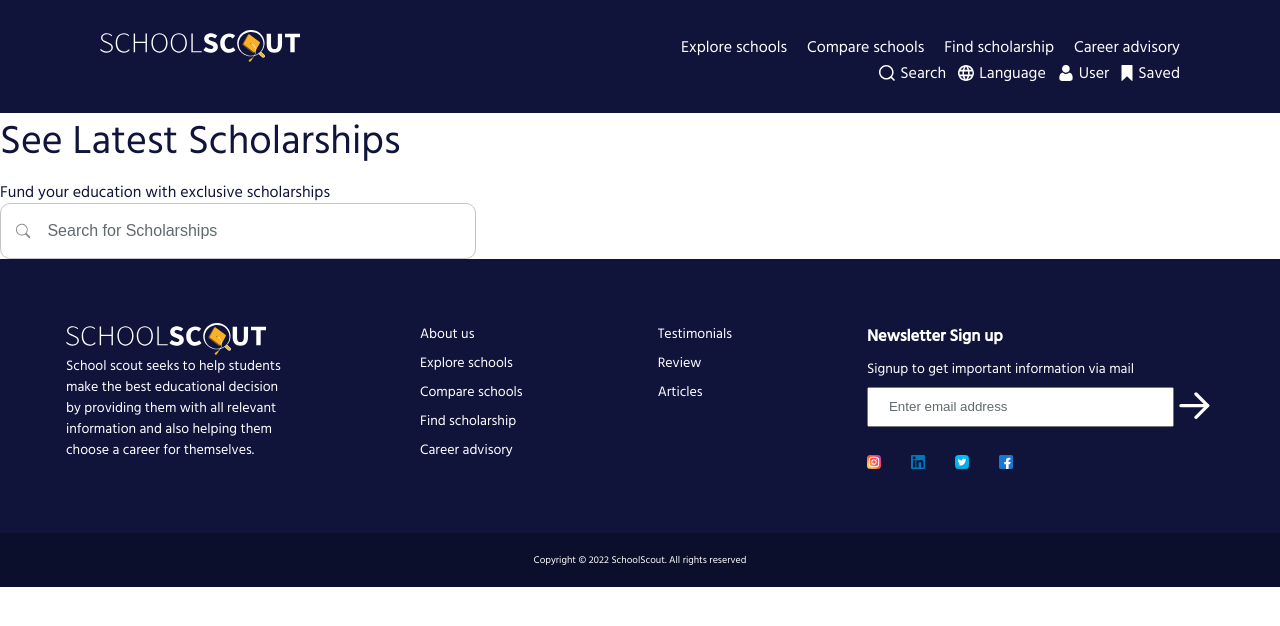
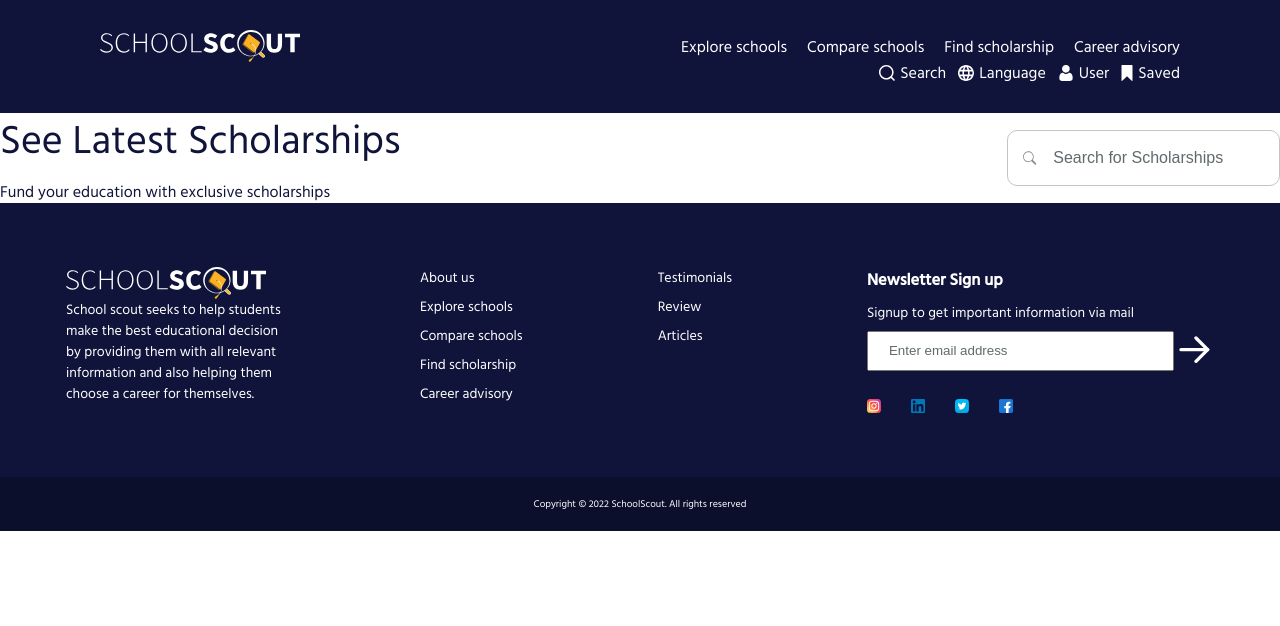
Before and after one commit to CDiala/school-finder, a React (Create React App) app in the folder client/: page / in a window 1280 px wide. Shown: the top 626 px of the page. Built offline with nearby package versions, Linux system fonts and the light colour scheme.

Commit message:
feat: Style the scholarship header

```diff
--- a/client/src/pages/ScholarshipList/ScholarshipList.css
+++ b/client/src/pages/ScholarshipList/ScholarshipList.css
@@ -1,3 +1,9 @@
+.scholarship-header {
+  display: flex;
+  justify-content: space-between;
+  align-items: center;
+}
+
 .scholarship-list-header {
   font-size: 40px;
   line-height: 50px;
```
